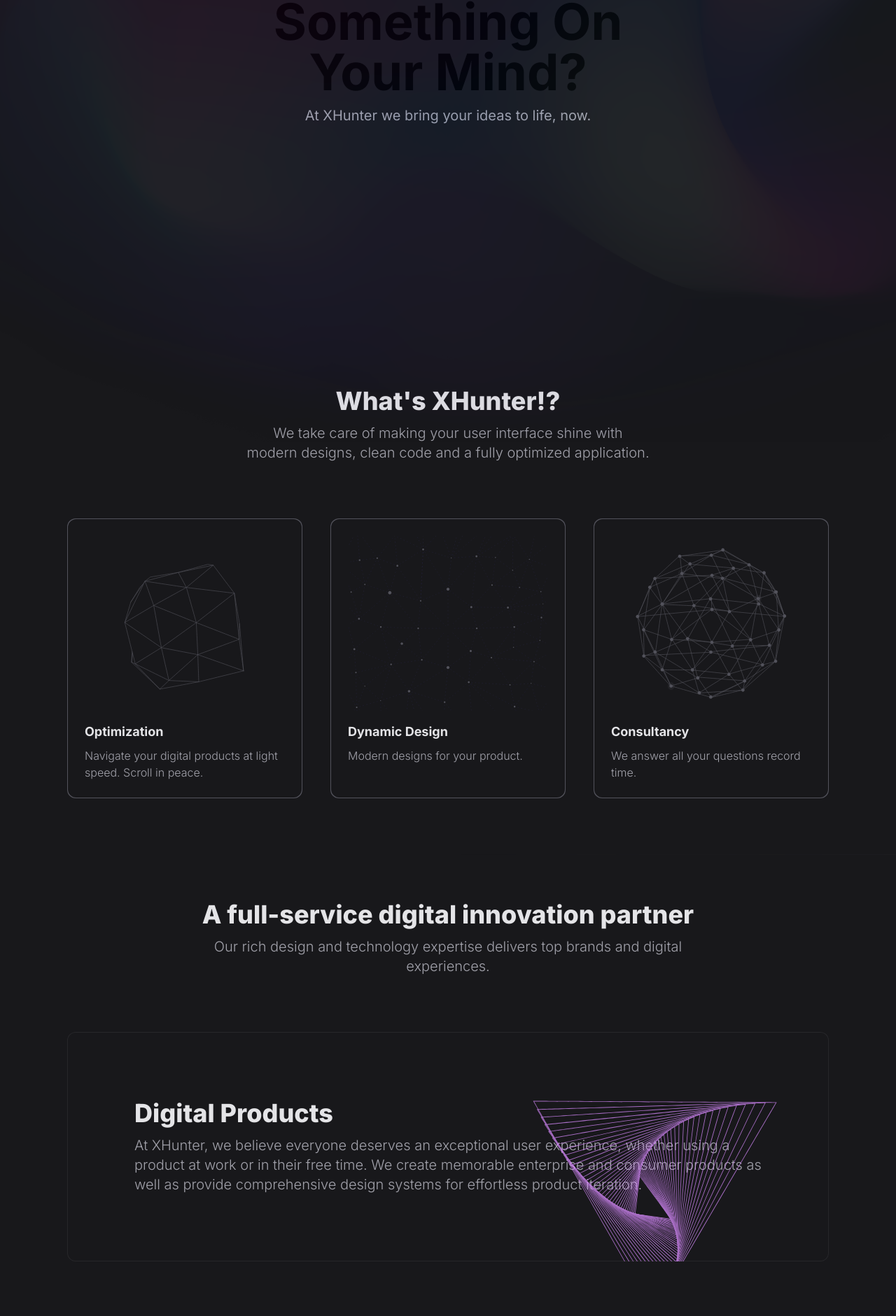
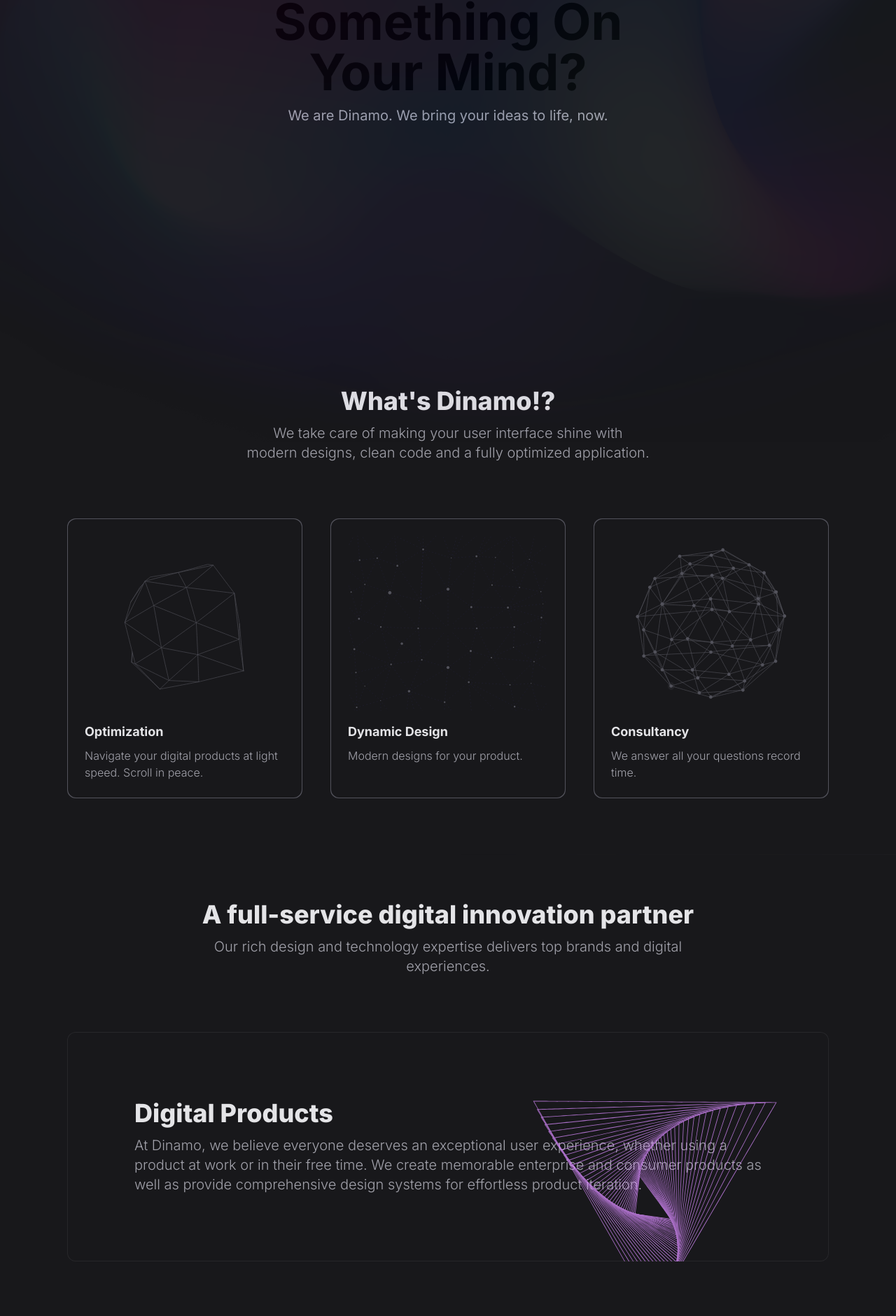
Before and after one commit to nescheytt/dinamo, a Next.js app: page / in a window 1280 px wide. Shown: the part 361-2242 px from the top of the page at 70% size. Built offline with nearby package versions, Linux system fonts and the light colour scheme.

Commit message:
refactor: naming brand

```diff
--- a/src/app/layout.tsx
+++ b/src/app/layout.tsx
@@ -5,8 +5,8 @@ import { Inter } from 'next/font/google'
 const inter = Inter({ subsets: ['latin'] })
 
 export const metadata: Metadata = {
-  title: 'XHunter - Digital Technology Solutions',
-  description: 'At XHunter we bring your digital ideas to life. XHunter is an IT consulting services company.',
+  title: 'Dinamo - Digital Technology Solutions',
+  description: 'At Dinamo we bring your digital ideas to life. Dinamo is an IT consulting services company.',
 }
 
 export default function RootLayout({
--- a/src/components/About.tsx
+++ b/src/components/About.tsx
@@ -70,7 +70,7 @@ export default function About() {
   return (
     <section id="about" className='w-full min-h-screen flex flex-col items-center justify-center gap-10 md:gap-20'>
       <div className='max-w-xl'>
-        <Heading>What&apos;s XHunter!?</Heading>
+        <Heading>What&apos;s Dinamo!?</Heading>
         <Lead>We take care of making your user interface shine with modern designs, clean code and a fully optimized application.</Lead>
       </div>
 
--- a/src/components/Banner.tsx
+++ b/src/components/Banner.tsx
@@ -4,19 +4,19 @@ import { motion as m } from 'framer-motion'
 
 const container = {
   hidden: { opacity: 0 },
-  show: { opacity: 1, transition: { staggerChildren: 0.5 }}
+  show: { opacity: 1, transition: { staggerChildren: 0.5 } }
 }
 
 const item = {
   hidden: { opacity: 0, y: 100 },
-  show: { opacity: 1, y: 0, transition: { duration: .75 }}
+  show: { opacity: 1, y: 0, transition: { duration: .75 } }
 }
 
 export default function Banner() {
   return (
     <m.section variants={container} initial='hidden' animate='show' className='max-w-2xl min-h-screen flex flex-col items-center justify-center'>
       <m.h2 variants={item} className='text-4xl md:text-7xl font-bold text-center md:mb-3'>Something On Your Mind?</m.h2>
-      <m.p variants={item} className='text-base md:text-xl text-center text-zinc-400'>At XHunter we bring your ideas to life, now.</m.p>
+      <m.p variants={item} className='text-base md:text-xl text-center text-zinc-400'>We are Dinamo. We bring your ideas to life, now.</m.p>
     </m.section>
   )
 }
--- a/src/components/Contact.tsx
+++ b/src/components/Contact.tsx
@@ -6,19 +6,19 @@ export default function Contact() {
   return (
     <section className='min-h-screen flex flex-col items-center justify-center gap-5 lg:gap-10'>
       <m.h3 initial={{ opacity: 0 }} animate={{ opacity: 1, transition: { duration: 1.50 } }} className='w-full text-4xl lg:text-6xl font-bold text-gray-300 text-center'>
-        Start with XHunter, today.
+        Start with Dinamo, today.
       </m.h3>
 
       <m.a
         initial={{ opacity: 0 }}
         animate={{ opacity: 1, transition: { duration: 1.50 } }}
-        href='mailto:nahuel.scheytt@gmail.com'
+        href='mailto:contact@dinamo.com'
         className='
           text-lg lg:text-2xl font-light relative
           before:absolute before:left-0 before:-bottom-1 before:h-[1px] before:w-full before:z-50 before:bg-zinc-200 before:origin-left before:scale-x-0 before:transition-transform hover:before:scale-x-100
           after:absolute after:left-0 after:-bottom-1 after:z-0 after:h-[1px] after:w-full after:bg-zinc-600'
-        >
-        contact@xhunter.com
+      >
+        hey@dinamo.com
       </m.a>
     </section>
   )
--- a/src/components/Services.tsx
+++ b/src/components/Services.tsx
@@ -12,7 +12,7 @@ import animationTriangle from '@/assets/images/animation_triangle.json'
 
 const container = {
   hidden: { opacity: 0 },
-  visible: { opacity: 1, transition: { delayChildren: .75, staggerChildren: 1 }}
+  visible: { opacity: 1, transition: { delayChildren: .75, staggerChildren: 1 } }
 }
 
 const item = {
@@ -46,7 +46,7 @@ export default function Services() {
             Digital Products
           </h3>
           <p className='text-base md:text-xl font-light text-zinc-400 mix-blend-diference'>
-            At XHunter, we believe everyone deserves an exceptional user experience, whether using a product at work or in their free time. We create memorable enterprise and consumer products as well as provide comprehensive design systems for effortless product iteration.
+            At Dinamo, we believe everyone deserves an exceptional user experience, whether using a product at work or in their free time. We create memorable enterprise and consumer products as well as provide comprehensive design systems for effortless product iteration.
           </p>
         </div>
         <div className='absolute top-24 -right-32 lg:top-0 lg:right-0 opacity-75'>
@@ -84,7 +84,7 @@ export default function Services() {
             Development
           </h3>
           <p className='text-base md:text-xl font-light text-zinc-400 mix-blend-diference'>
-          Our designers and developers collaborate to create websites and products that provide exceptional user experiences and functionality. We optimize search engine visibility, ensure accessibility, and maximize performance.
+            Our designers and developers collaborate to create websites and products that provide exceptional user experiences and functionality. We optimize search engine visibility, ensure accessibility, and maximize performance.
           </p>
         </div>
         <div className='absolute lg:top-[-250px] md:right-0 opacity-75'>
--- a/src/components/ui/Footer.tsx
+++ b/src/components/ui/Footer.tsx
@@ -1,7 +1,7 @@
 'use client'
 
 import { motion as m } from 'framer-motion'
-import { menuItems } from '@/constants/menuItems'
+import { menuItems } from '@/data/menu-items'
 import Link from './Link'
 
 const container = {
@@ -11,14 +11,14 @@ const container = {
 
 const item = {
   hidden: { opacity: 0, y: 100 },
-  visible: { opacity: 1, y: 0, transition: { duration: 1 }}
+  visible: { opacity: 1, y: 0, transition: { duration: 1 } }
 }
 
 export default function Footer() {
   return (
     <m.footer variants={container} initial='hidden' whileInView='visible' viewport={{ once: true }} className='w-full flex flex-col md:flex-row justify-between gap-11 md:gap-0'>
       <m.div variants={item} className='flex justify-center order-1 md:order-none'>
-        <Link label='XHunter © 2023' url='https://xhunter.vercel.app' className='text-sm text-zinc-400 hover:text-zinc-200'  />
+        <Link label='Dinamo © 2023' url='/' className='text-sm text-zinc-400 hover:text-zinc-200' />
       </m.div>
 
       <m.ol variants={item} className='flex justify-center md:justify-end gap-10'>
--- a/src/components/ui/Header.tsx
+++ b/src/components/ui/Header.tsx
@@ -1,7 +1,7 @@
 'use client'
 
 import { motion as m } from 'framer-motion'
-import { menuItems } from '@/constants/menuItems'
+import { menuItems } from '@/data/menu-items'
 import Link from './Link'
 
 const container = {
@@ -11,7 +11,7 @@ const container = {
 
 const item = {
   hidden: { opacity: 0 },
-  visible: { opacity: 1, transition: { duration: 1.50, ease: 'easeInOut' }}
+  visible: { opacity: 1, transition: { duration: 1.50, ease: 'easeInOut' } }
 }
 
 export default function Header() {
--- a/src/components/ui/Link.tsx
+++ b/src/components/ui/Link.tsx
@@ -1,11 +1,11 @@
 import Link from 'next/link'
-import { MenuItems } from '@/types/menuItems'
+import { MenuItems } from '@/types/menu-items'
 
 interface Link extends MenuItems {
   className: string;
 }
 
-export default function LinkBase({ label, url, className } : Link) {
+export default function LinkBase({ label, url, className }: Link) {
   return (
     <Link href={url} className={className}>
       {label}
--- a/src/constants/menuItems.ts
+++ /dev/null
@@ -1,16 +0,0 @@
-import type { MenuItems } from '@/types/menuItems'
-
-export const menuItems: MenuItems[] = [
-  {
-    label: 'Home',
-    url: 'https://xhunter.vercel.app'
-  },
-  {
-    label: 'About',
-    url: '#about'
-  },
-  {
-    label: 'Contact',
-    url: 'mailto:nahuel.scheytt@gmail.com'
-  }
-]
--- /dev/null
+++ b/src/data/menu-items.ts
@@ -0,0 +1,16 @@
+import type { MenuItems } from "@/types/menu-items";
+
+export const menuItems: MenuItems[] = [
+  {
+    label: "Home",
+    url: "/",
+  },
+  {
+    label: "About",
+    url: "#about",
+  },
+  {
+    label: "Contact",
+    url: "mailto:hey@dinamo.com",
+  },
+];
```
Also changed, not shown: src/types/menu-items.ts (renamed from src/types/menuItems.ts).
